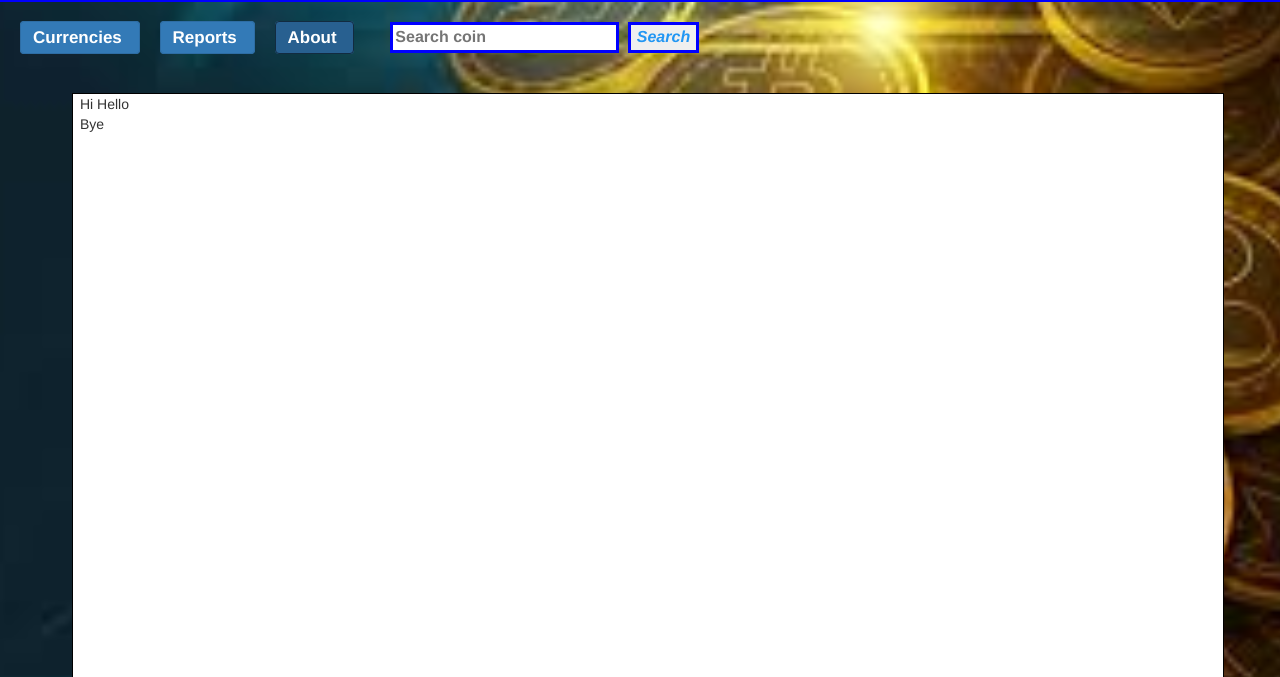
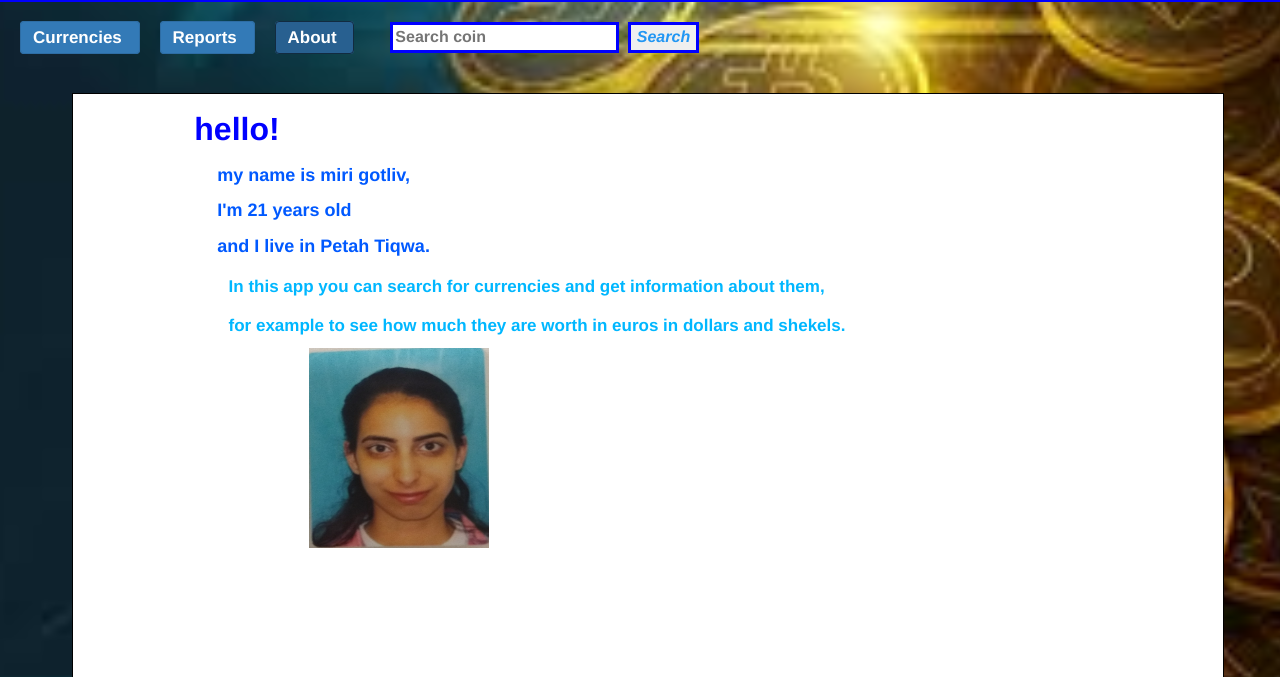
Before and after one commit to ronbellaiche/project, a plain HTML site: page index.html in a window 1280 px wide. Both pictures are taken after a click on the link "About". Shown: the part 123-800 px from the top of the page. Drawn offline with nearby package versions, Linux system fonts and the light colour scheme; no server answers.

Commit message:
working app with about page

```diff
--- a/index.html
+++ b/index.html
@@ -53,9 +53,22 @@
 <!-- displays cards with data of coins: -->
 <div id="aboutPage">
     <div class="textField" id="aboutTextField">
-        <div id="'hi">Hi Hello</div>
-        <div id="bye">Bye</div>
-
+        <div id="personalInformation">
+            <p id="hello"> hello! </p>
+            <p class="detailsAbout"> my name is miri gotliv,</p>
+            <p class="detailsAbout"> I'm 21 years old</p>
+            <p class="detailsAbout"> and I live in Petah Tiqwa.</p>
+        </div>
+        <div>
+            <p class="projectDescription">In this app you can search for currencies
+                and get information about them,
+            </p>
+            <p class="projectDescription">for example to see how much they are worth
+                in euros in dollars and shekels.</p>
+        </div>
+        <div>
+            <img id="myPicture" src="assets/images/mypicture.jpg">
+        </div>
     </div>
 </div>
 <div class="container-fluid" id="containerFluid">
--- a/styles.css
+++ b/styles.css
@@ -306,3 +306,33 @@ input:checked + .slider:before {
 #crossIcon:hover {
   color: red;
 }
+
+#hello {
+  margin-top: 13px;
+  margin-left: 10%;
+  font-size: xx-large;
+  color: blue;
+  font-weight: bold;
+}
+
+.detailsAbout {
+  padding-left: 12%;
+  font-size: large;
+  color: rgb(0, 89, 255);
+  font-weight: bold;
+
+}
+
+.projectDescription {
+  padding-left: 13%;
+  padding-top: 5px;
+  font-size: 17px;
+  font-weight: bold;
+  color: rgb(0, 183, 255);
+}
+
+#myPicture{
+  height: 200px;
+  width: 180px;
+  margin-left: 20%;
+}
```
Also changed, not shown: assets/images/mypicture.jpg (added).
